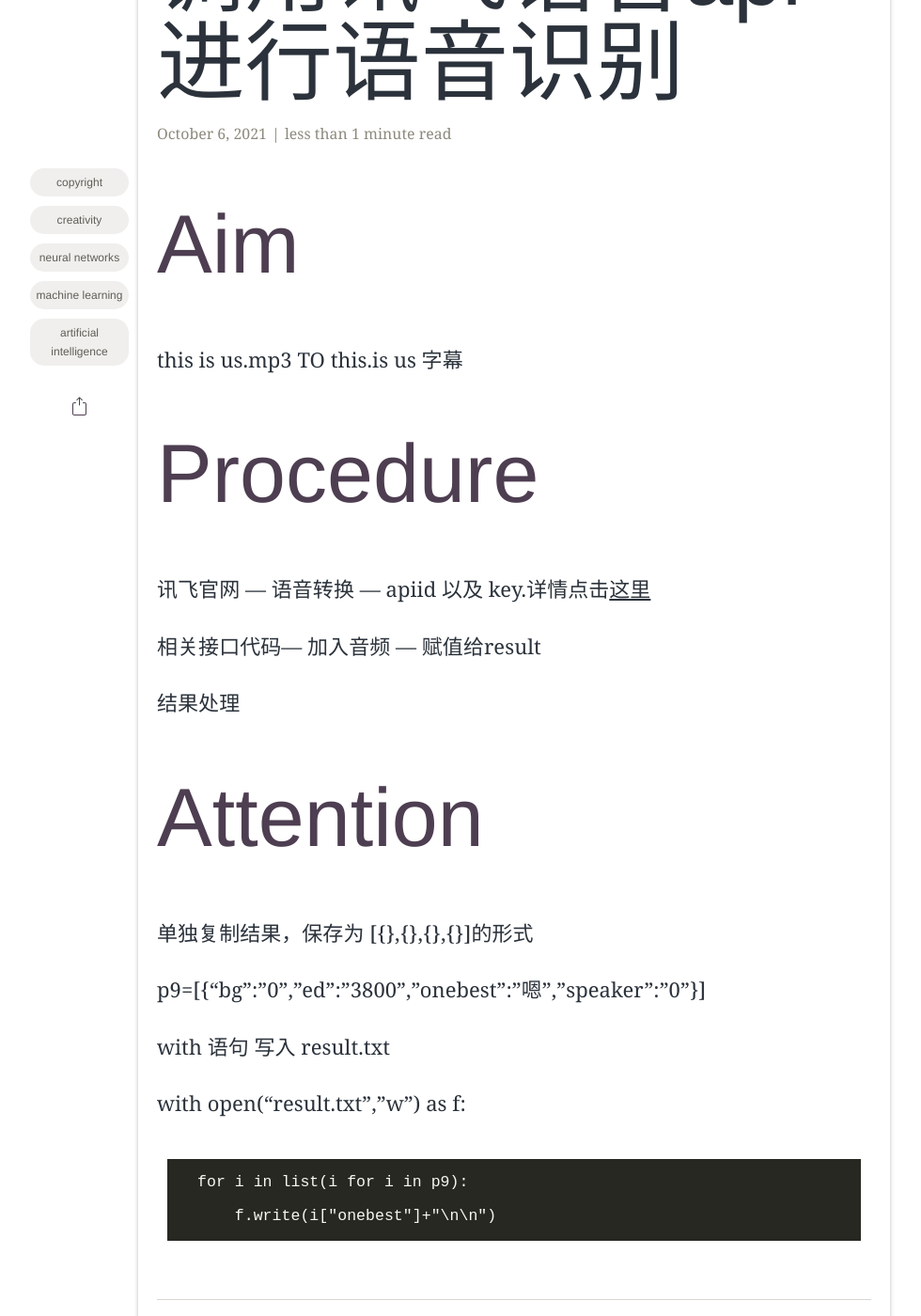
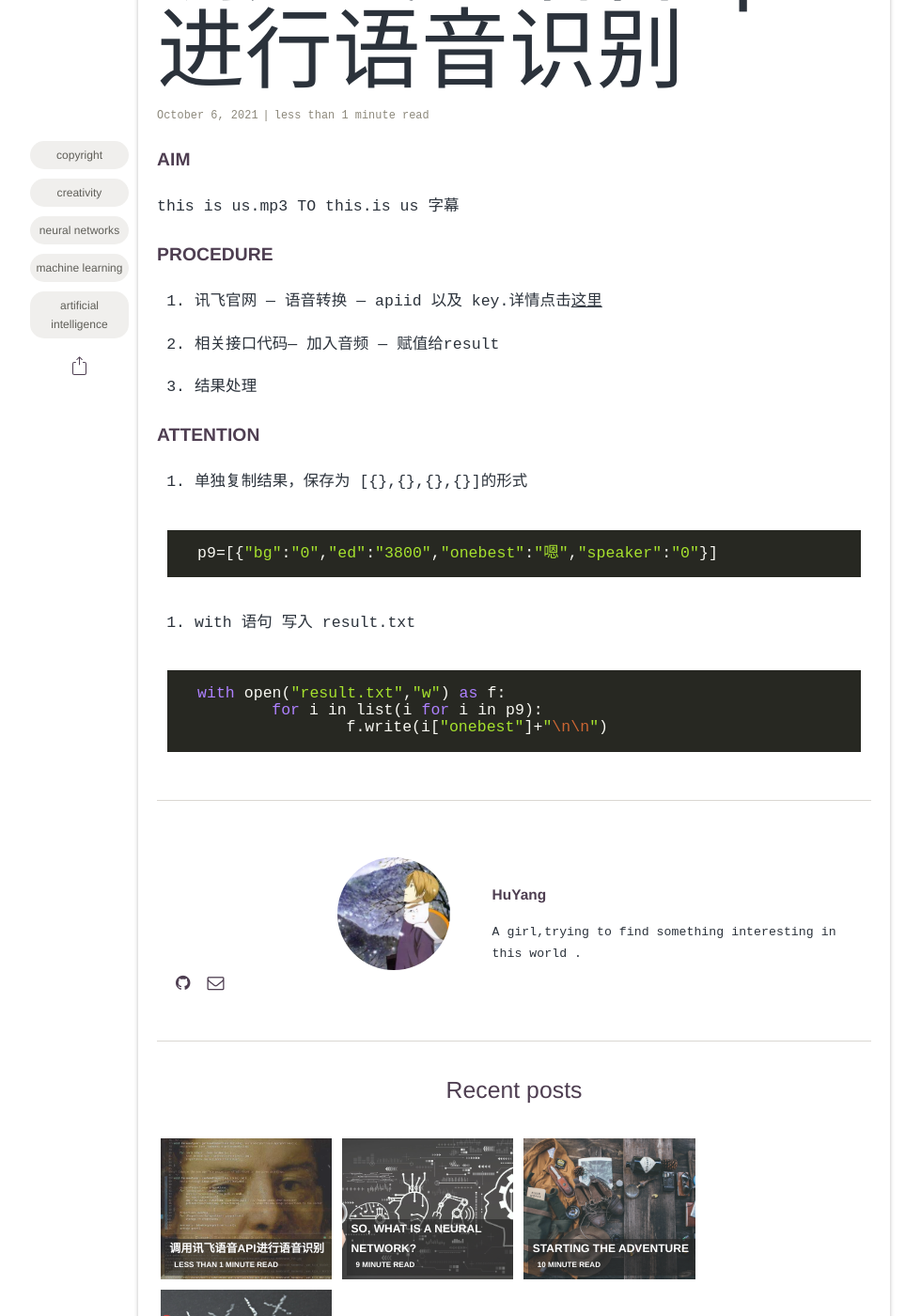
Before and after one commit to huyanghalo/Huyanghalo.GitHub.io, a Jekyll site: the page built from _posts/2021-10-06-voice-recognition.md, in a window 1280 px wide and 1400 px high, scrolled down 697 px. Shown: the whole window at 94% size, without its empty margins (93-1073 px from the left). Built offline with Jekyll 4.4.1, drawn with Linux system fonts in a browser that asks for light colours; some web fonts are replaced; comment, search, counter and statistics services are not loaded; some of the changed lines change nothing that is shown.

Commit message:
修改部分内容^o

````diff
--- a/_posts/2021-10-06-voice-recognition.md
+++ b/_posts/2021-10-06-voice-recognition.md
@@ -10,28 +10,34 @@
 author: HU YANG
 description: "how can we transfer audio to words?"
 ---
-# Aim
+### AIM
 
 this is us.mp3  TO  this.is us 字幕
 
-# Procedure
 
-讯飞官网   --- 语音转换 --- apiid 以及  key.详情点击[这里](https://www.xfyun.cn/)
 
-相关接口代码--- 加入音频 --- 赋值给result
+### PROCEDURE
 
-结果处理
+1. 讯飞官网   --- 语音转换 --- apiid 以及  key.详情点击[这里](https://www.xfyun.cn/)
 
-# Attention
+2. 相关接口代码--- 加入音频 --- 赋值给result
 
-单独复制结果，保存为 [{},{},{},{}]的形式
+3. 结果处理
 
+
+
+### ATTENTION
+
+1. 单独复制结果，保存为 [{},{},{},{}]的形式
+
+~~~python
 p9=[{"bg":"0","ed":"3800","onebest":"嗯","speaker":"0"}]
+~~~
 
-with 语句 写入 result.txt
+3. with 语句 写入 result.txt
 
+```python
 with open("result.txt","w") as f:
-
-    for i in list(i for i in p9):
-
-        f.write(i["onebest"]+"\n\n")
+	for i in list(i for i in p9):
+		f.write(i["onebest"]+"\n\n")
+```
````
